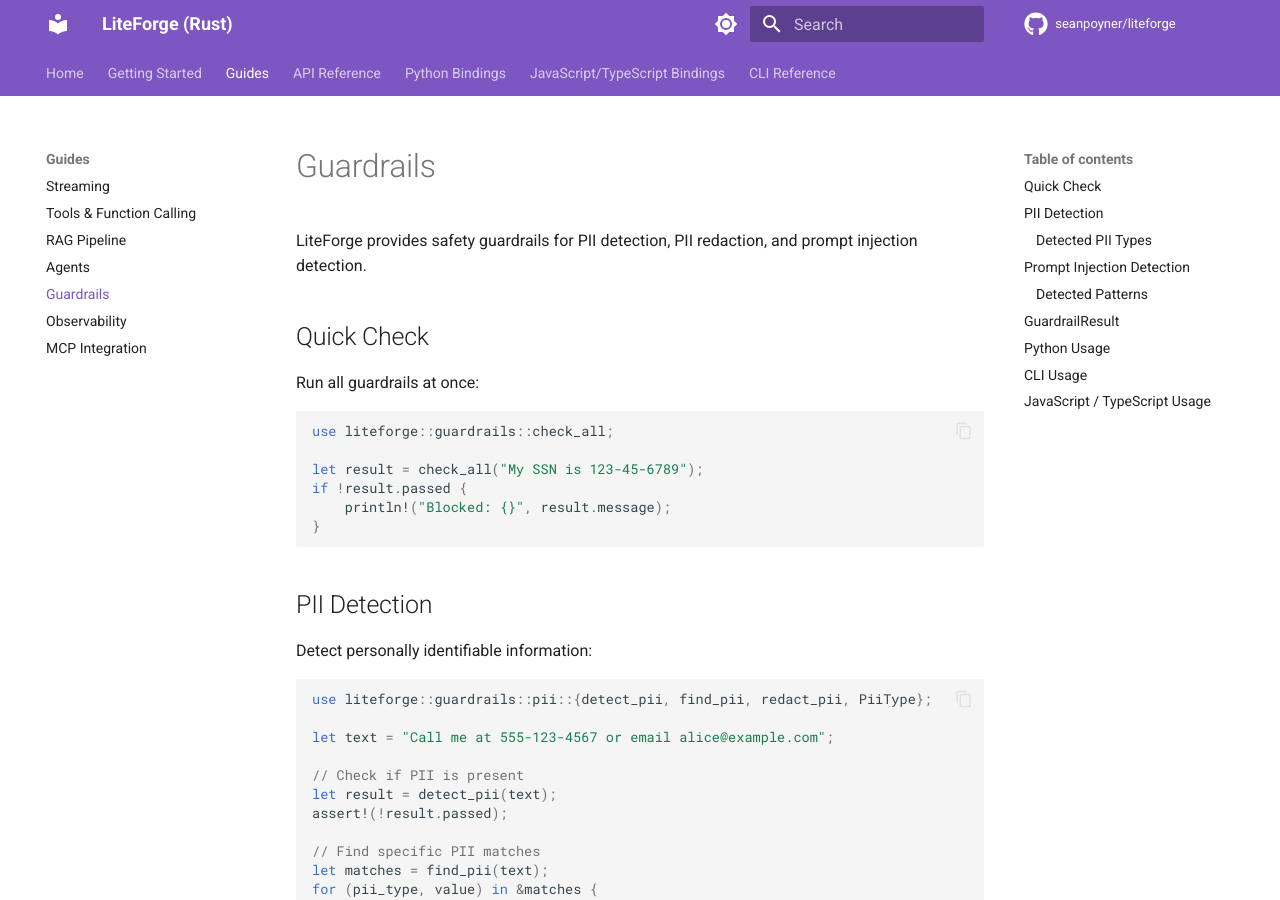
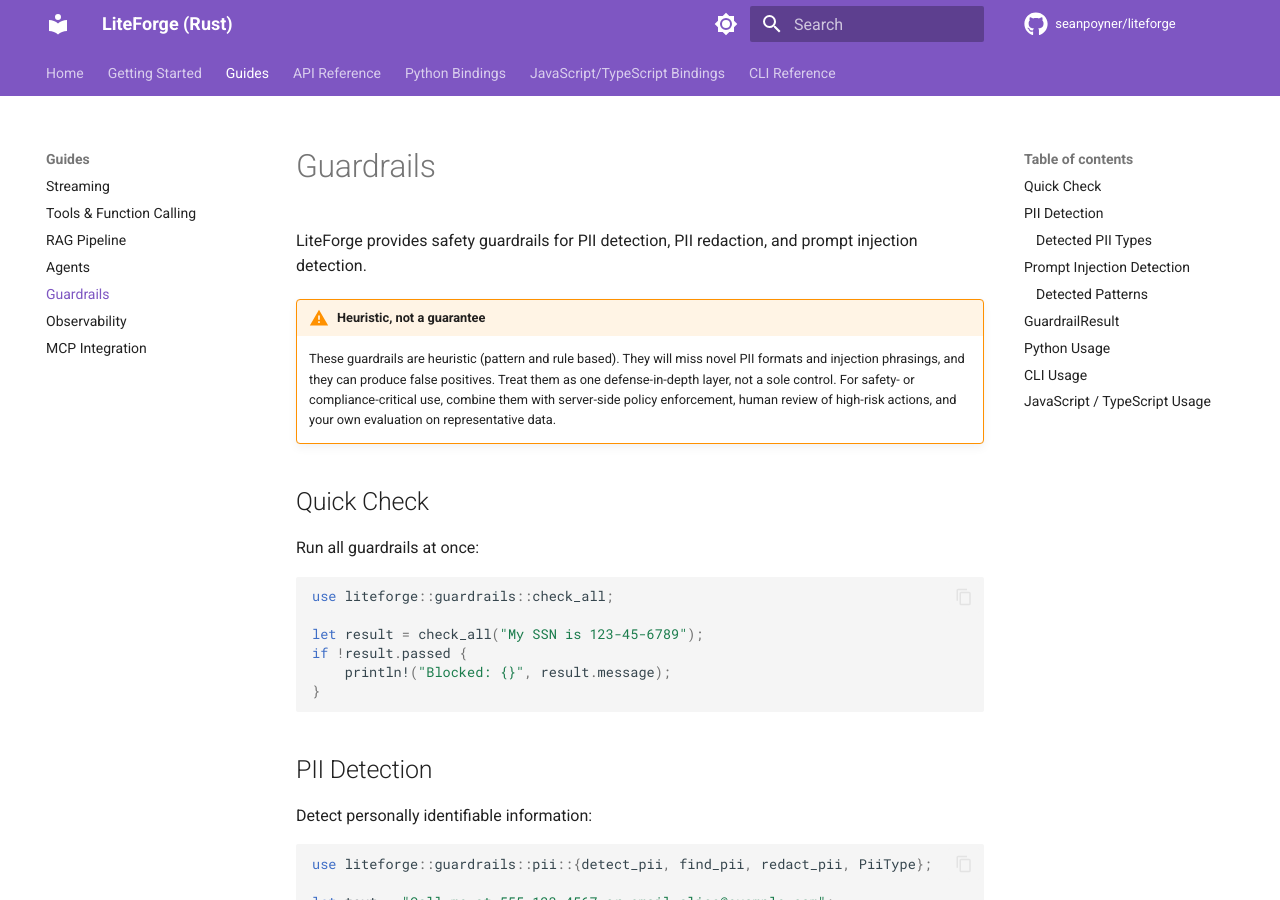
Before and after one commit to seanpoyner/liteforge, an MkDocs documentation site: the page built from docs/guides/guardrails.md, in a window 1280 px wide and 900 px high. Built offline with MkDocs 1.6.1 and Material for MkDocs 9.7.7, drawn with Linux system fonts in a browser that asks for light colours; comment, search, counter and statistics services are not loaded.

Commit message:
security: harden installer (scope CA certs, verify download checksums) (#8)
Addresses external review feedback on the public installer.

CA certificates:
- Stop adding certs to the OS trust store. install.sh no longer runs
  update-ca-certificates / security add-trusted-cert; install.ps1 no longer
  writes to the CurrentUser Root store and no longer auto-detects and injects
  proxy CAs (Netskope/Zscaler/etc).
- Make the CA bundle opt-in (off by default) via --with-ca-bundle / -WithCaBundle.
  --skip-certs / -SkipCerts kept as deprecated no-ops.
- When enabled, the bundle is scoped to LiteForge via env vars only, including
  LITEFORGE_EXTRA_CA_FILE which the Rust client already loads as a per-client
  root cert (reqwest add_root_certificate). No system trust changes.
- Drop the user-wide CARGO_HTTP_CHECK_REVOKE=false downgrade (was only there
  for the removed proxy-CA path).

Download integrity:
- release.yml now publishes a SHA256SUMS manifest covering all release assets.
- install.sh and install.ps1 verify the downloaded CLI archive against
  SHA256SUMS before extracting/executing, and fail closed on a missing
  manifest, missing entry, or hash mismatch.

Docs:
- Note in README and the guardrails guide that PII/injection detection is
  heuristic and must not be relied on as a sole control.

Co-authored-by: Claude Opus 4.8 (1M context) <noreply@anthropic.com>

```diff
--- a/docs/guides/guardrails.md
+++ b/docs/guides/guardrails.md
@@ -1,6 +1,14 @@
 # Guardrails
 
 LiteForge provides safety guardrails for PII detection, PII redaction, and prompt injection detection.
+
+!!! warning "Heuristic, not a guarantee"
+    These guardrails are heuristic (pattern and rule based). They will miss
+    novel PII formats and injection phrasings, and they can produce false
+    positives. Treat them as one defense-in-depth layer, not a sole control.
+    For safety- or compliance-critical use, combine them with server-side
+    policy enforcement, human review of high-risk actions, and your own
+    evaluation on representative data.
 
 ## Quick Check
 
```
Also changed, not shown: README.md (+5 -0 lines), 8 other files.
